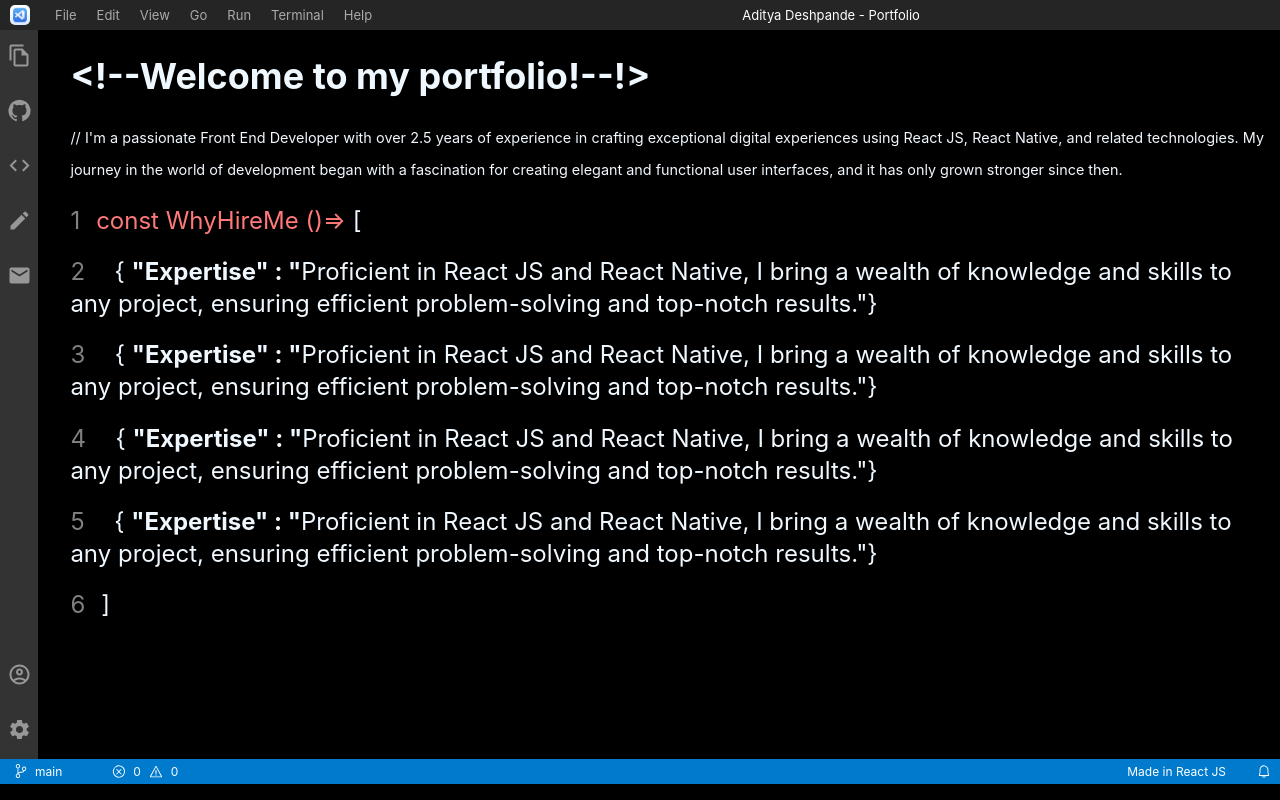
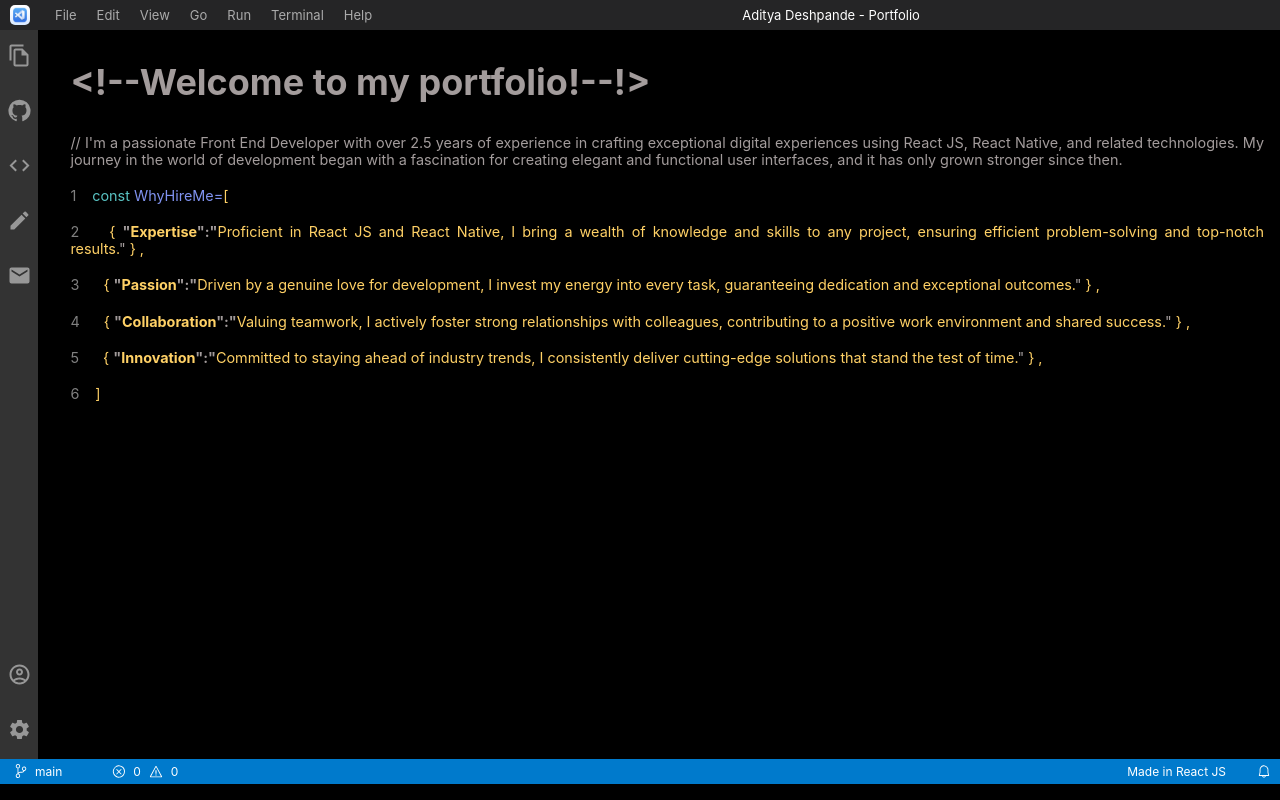
Before and after one commit to adityadeshpande0/MyPortfolio, a React (Create React App) app: page /about in a window 1280 px wide. Built offline with nearby package versions, Linux system fonts and the light colour scheme.

Commit message:
About Me Page Changes

```diff
--- a/src/Components/MyProfile/Profile.jsx
+++ b/src/Components/MyProfile/Profile.jsx
@@ -8,24 +8,24 @@ function Profile() {
         "Proficient in React JS and React Native, I bring a wealth of knowledge and skills to any project, ensuring efficient problem-solving and top-notch results.",
     },
     {
-      title: "Expertise",
+      title: "Passion",
       description:
-        "Proficient in React JS and React Native, I bring a wealth of knowledge and skills to any project, ensuring efficient problem-solving and top-notch results.",
+        "Driven by a genuine love for development, I invest my energy into every task, guaranteeing dedication and exceptional outcomes.",
     },
     {
-      title: "Expertise",
+      title: "Collaboration",
       description:
-        "Proficient in React JS and React Native, I bring a wealth of knowledge and skills to any project, ensuring efficient problem-solving and top-notch results.",
+        "Valuing teamwork, I actively foster strong relationships with colleagues, contributing to a positive work environment and shared success.",
     },
     {
-      title: "Expertise",
+      title: "Innovation",
       description:
-        "Proficient in React JS and React Native, I bring a wealth of knowledge and skills to any project, ensuring efficient problem-solving and top-notch results.",
+        "Committed to staying ahead of industry trends, I consistently deliver cutting-edge solutions that stand the test of time.",
     },
   ];
 
   return (
-    <div className="socials-container">
+    <div className="aboutme-container">
       <div className="portfolio-intro">
         <h2 className="portfolio-intro__heading">
           &lt;!--Welcome to my portfolio!--!&gt;
@@ -38,17 +38,25 @@ function Profile() {
           functional user interfaces, and it has only grown stronger since then.
         </p>
       </div>
-      <p className="socials-item">
-        <span className="socials">const WhyHireMe ()=&gt; </span> &#91;
+      <p className="skills-item">
+        <span className="skill-functionheading">
+          <span style={{ color: "#59C3C3" }}>const</span> WhyHireMe=
+        </span>
+        &#91;
       </p>
       {dataSkills.slice(0, 5).map((item, index) => (
-        <p className="socials-item" key={index}>
+        <p className="skills-item" key={index}>
           &nbsp;&nbsp;&#123;&nbsp;
-          <strong>&quot;{item.title}&quot; : &quot;</strong>
-          {item.description}&quot;&#125;
+          <strong style={{ color: "#FFD166" }}>
+            <span style={{ color: "#a39c9c" }}>&quot;</span>
+            {item.title}
+            <span style={{ color: "#a39c9c" }}>&quot;:&quot;</span>
+          </strong>
+          {item.description}
+          <span style={{ color: "#a39c9c" }}>&quot;</span>&nbsp;&#125;&nbsp;,
         </p>
       ))}
-      <p className="socials-item">&#93;</p>
+      <p className="skills-item">&#93;</p>
     </div>
   );
 }
--- a/src/Components/MyProfile/ProfileStyles.css
+++ b/src/Components/MyProfile/ProfileStyles.css
@@ -14,36 +14,37 @@
     margin-top: 0.5rem;
 }
 /* ----------------------------------------------------- */
-.socials-container {
+.aboutme-container {
     counter-reset: line;
     font-size: 1.5rem;
-    line-height: 2rem;
+
+    /* line-height: 2rem; */
   }
-
-  .socials-item::before {
+  .portfolio-intro__heading{
+    color: #a39c9c;
+  }
+  .portfolio-intro__text{
+    color: #a39c9c;
+  }
+  .skills-item::before {
     content: counter(line);
     counter-increment: line;
     margin-right: 1rem;
     color: grey;
+
   }
-
-  .socials-container a {
-    color: #ff7979;
-    text-decoration: none;
+  .skills-item{
+    text-align: justify;
+    font-size: 0.9rem;
+    color: #FFD166;
   }
-
-  .socials-container a:hover {
-    text-decoration: underline;
-    cursor: pointer;
-  }
-
-  .socials {
-    color: #ff7979;
+  .skill-functionheading {
+    color: #8093F1;
   }
 
   @media screen and (max-width: 600px) {
-    .socials-container {
+    .aboutme-container {
       font-size: 1rem;
-      line-height: 1.5rem;
+      /* line-height: 1.5rem; */
     }
   }
```
